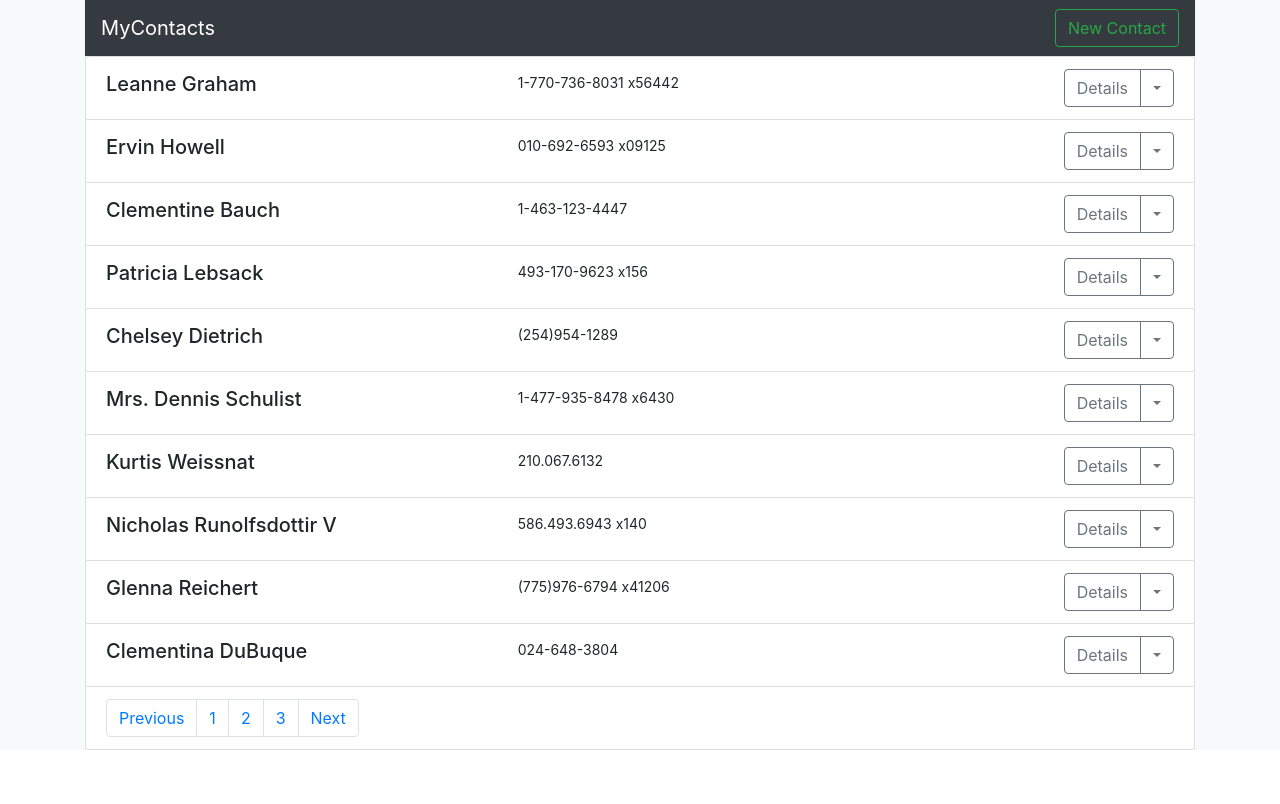
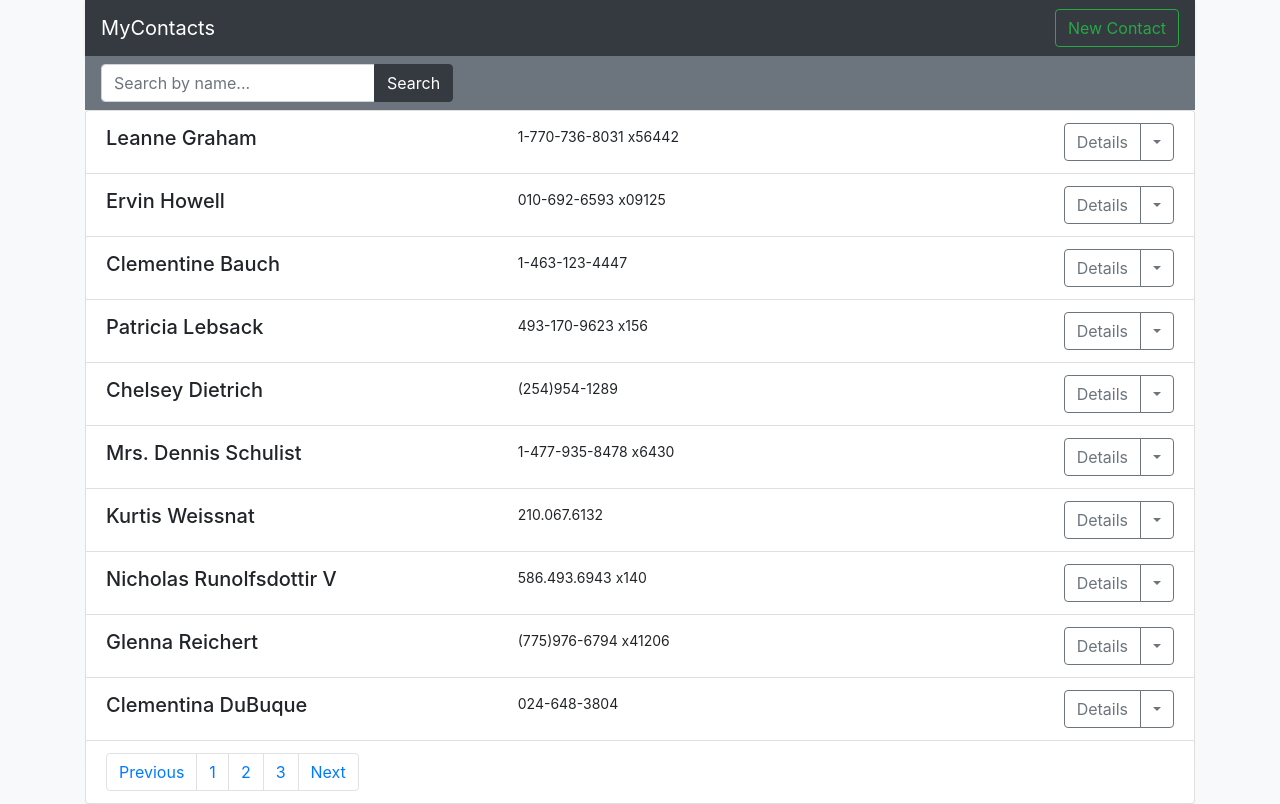
Before and after one commit to lssilveira11/mycontacts-app, a Vue app: page / in a window 1280 px wide. Built offline with nearby package versions, Linux system fonts and the light colour scheme.

Commit message:
Add search by name

```diff
--- a/src/views/Home.vue
+++ b/src/views/Home.vue
@@ -1,8 +1,25 @@
 <template>
-  <ContactList
-    :contacts="contacts"
-    v-on:delete-contact="deleteContact"
-  />
+  <div>
+    <nav class="navbar navbar-light bg-secondary">
+      <form class="form-inline">
+        <div class="input-group">
+          <input
+            class="form-control"
+            type="search"
+            placeholder="Search by name..."
+            aria-label="Search"
+            v-model="searchValue"
+          />
+          <div class="input-group-append">
+            <button class="btn btn-dark my-2 my-sm-0" type="submit">
+              Search
+            </button>
+          </div>
+        </div>
+      </form>
+    </nav>
+    <ContactList :contacts="filteredContacts" v-on:delete-contact="deleteContact" />
+  </div>
 </template>
 
 <script>
@@ -17,14 +34,26 @@ export default {
   props: {
     contacts: Array,
   },
+  data() {
+    return {
+      searchValue: "",
+    };
+  },
+  computed: {
+    filteredContacts() {
+      return this.contacts.filter((item) => {
+        return item.name.toLowerCase().indexOf(this.searchValue.toLowerCase()) > -1;
+      });
+    },
+  },
   created() {
     bus.$emit("header-set-action", "new-contact");
   },
   methods: {
-    deleteContact(id){
+    deleteContact(id) {
       this.$emit("delete-contact", id);
-    }
-  }
+    },
+  },
 };
 </script>
 
```
